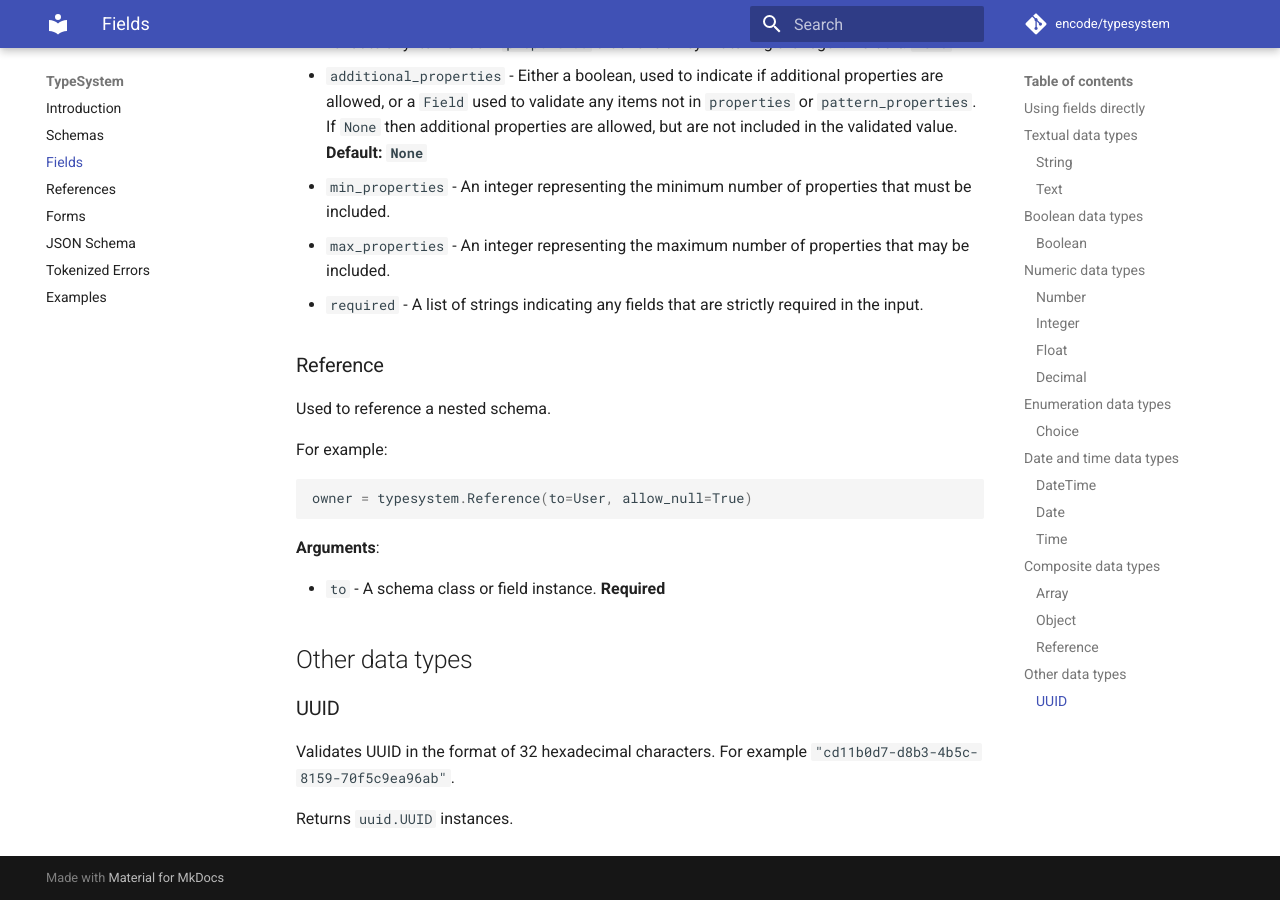
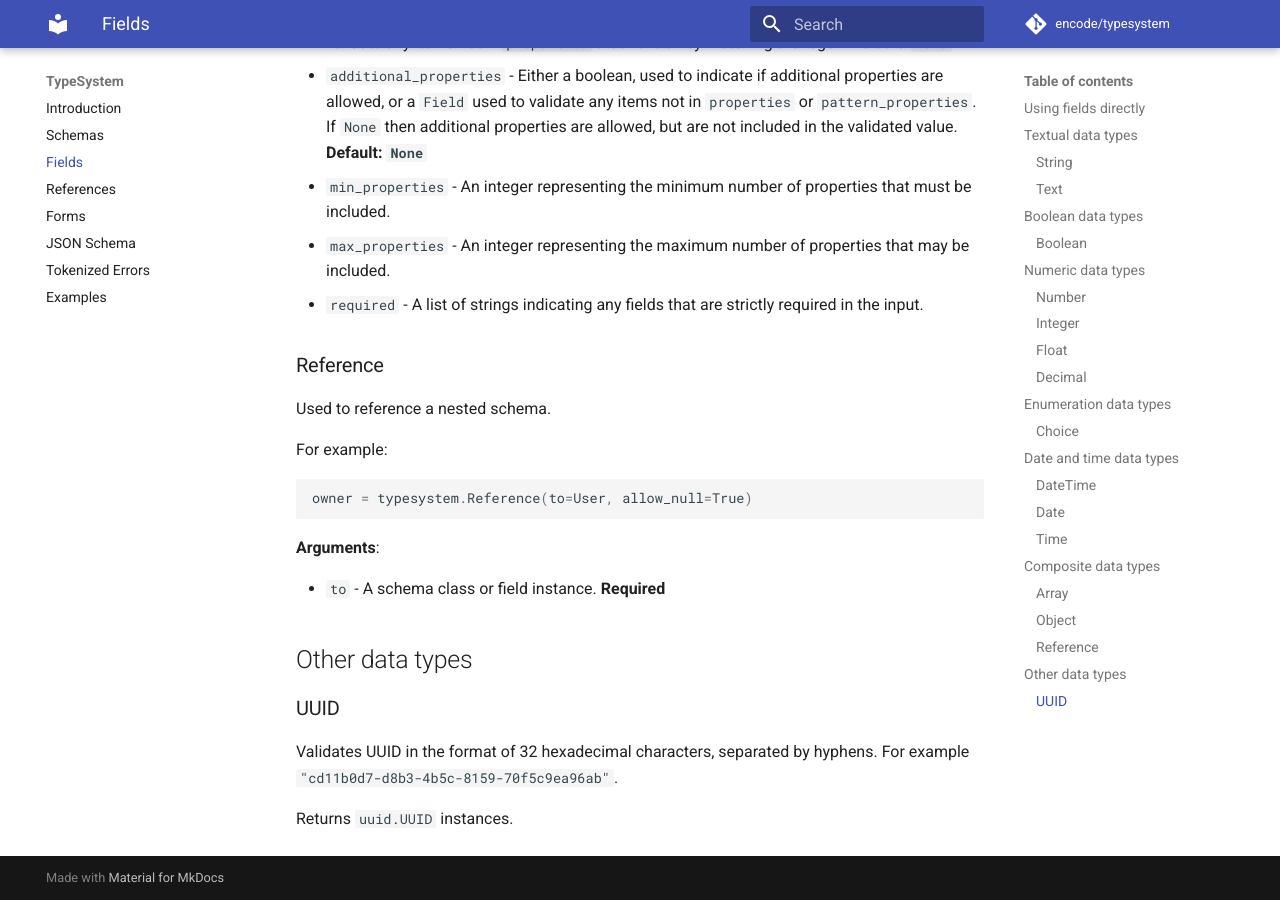
Before and after one commit to encode/typesystem, an MkDocs documentation site: the page built from docs/fields.md, in a window 1280 px wide and 900 px high, scrolled down 5050 px. Built offline with MkDocs 1.6.1 and Material for MkDocs 9.7.7, drawn with Linux system fonts in a browser that asks for light colours; comment, search, counter and statistics services are not loaded.

Commit message:
Update fields.md

```diff
--- a/docs/fields.md
+++ b/docs/fields.md
@@ -207,7 +207,7 @@ owner = typesystem.Reference(to=User, allow_null=True)
 
 ### UUID
 
-Validates UUID in the format of 32 hexadecimal characters.
+Validates UUID in the format of 32 hexadecimal characters, separated by hyphens.
 For example `"cd11b0d7-d8b3-4b5c-8159-70f5c9ea96ab"`.
 
 Returns `uuid.UUID` instances.
```
